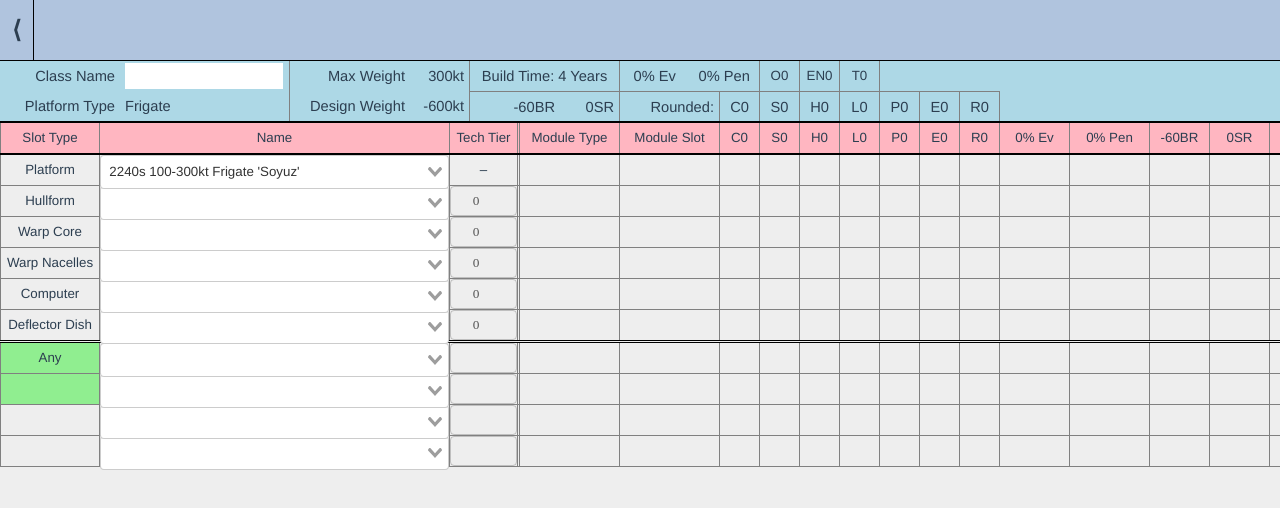
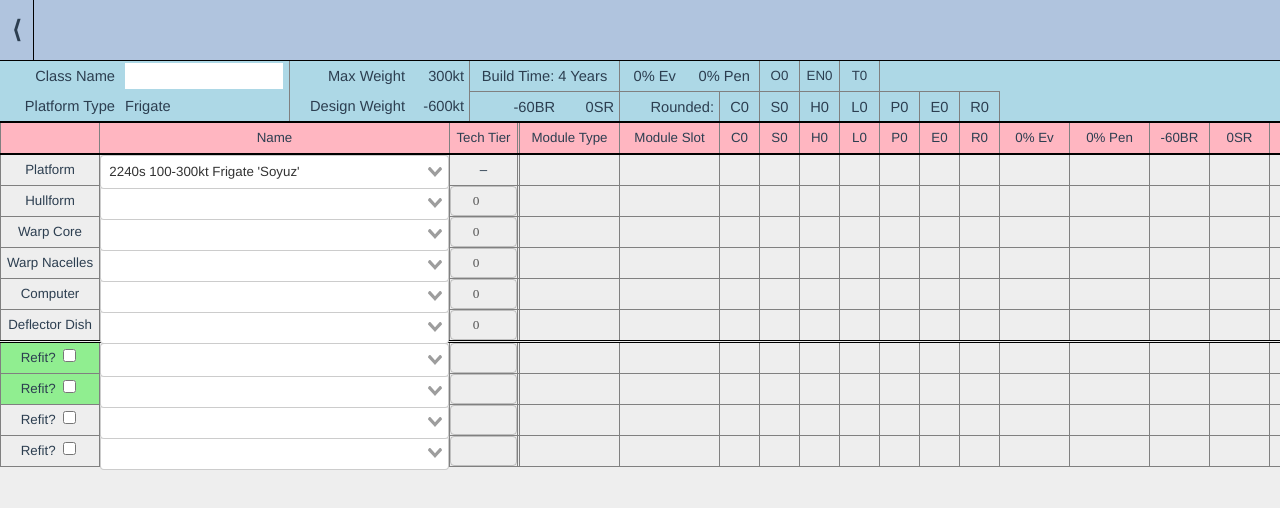
Before and after one commit to OnAGravitasHunt/ship-designer-new, a Vue app: page /create in a window 1280 px wide. Shown: the top 508 px of the page. Built offline with nearby package versions, Linux system fonts and the light colour scheme.

Commit message:
added refit toggle, cosmetic only

```diff
--- a/src/components/design/DesignTable.vue
+++ b/src/components/design/DesignTable.vue
@@ -33,8 +33,8 @@ export default {
         { name: 'Warp Core', divider: false },
         { name: 'Warp Nacelles', divider: false },
         { name: 'Computer', divider: false },
-        { name: 'Deflector Dish', divider: true },
-        { name: 'Any', divider: false }
+        { name: 'Deflector Dish', divider: true } // ,
+        // { name: 'Any', divider: false }
       ]
     }
   },
--- a/src/components/design/DesignTableHeader.vue
+++ b/src/components/design/DesignTableHeader.vue
@@ -1,6 +1,6 @@
 <template>
   <div class="design-header" :style="gridColumns">
-    <div class="design-header-cell">Slot Type</div>
+    <div class="design-header-cell">{{/*Slot Type*/}}</div>
     <div class="design-header-cell" ref="col2">Name</div>
     <div class="design-header-cell double-right">Tech Tier</div>
     <div class="design-header-cell">Module Type</div>
--- a/src/components/design/DesignTableRow.vue
+++ b/src/components/design/DesignTableRow.vue
@@ -1,8 +1,16 @@
 <template>
   <div class="design-row" :class="{ divider }" :style="[gridColumns, zIndex]">
-    <div class="design-row-cell" :class="{ required }">{{slotType}}</div>
+    <div class="design-row-cell" :class="{ required }">
+      <template v-if="slotType">
+        {{slotType}}
+      </template>
+      <template v-else>
+        Refit? <input type="checkbox" v-model="isRefit" @click="logRefitFlag">
+      </template>
+    </div>
     <div
       class="design-row-cell"
+      :class="{ 'is-refit': isRefit }"
       ref="selectContainer"
       :style="[zIndex]"
     >
@@ -16,7 +24,7 @@
         </template>
       </v-select>
     </div>
-    <div class="design-row-cell double-right">
+    <div class="design-row-cell double-right" :class="{ 'is-refit': isRefit }">
       <input
         class="tech-tier-input"
         :disabled="moduleName === null"
@@ -55,7 +63,7 @@ export default {
   },
   data () {
     return {
-      // selectedDivWidth: 274
+      isRefit: false
     }
   },
   computed: {
@@ -144,6 +152,11 @@ export default {
     selectedDiv () {
       return { maxWidth: `${this.selectedDivWidth}px` }
     }
+  },
+  methods: {
+    logRefitFlag () {
+      setTimeout(() => { console.log(this.isRefit) }, 1000)
+    }
   }
 }
 </script>
@@ -190,10 +203,15 @@ export default {
   border: 1px solid rgba(60, 60, 60, 0.26);
   border-radius: 4px;
   text-align: center;
+  font-weight: inherit;
 }
 .selected-option-wrapper {
   /* max-width: 270px; */
   white-space: nowrap;
   overflow-x: hidden;
 }
+.is-refit {
+  font-weight: bold;
+  background-color: mediumturquoise;
+}
 </style>
```
